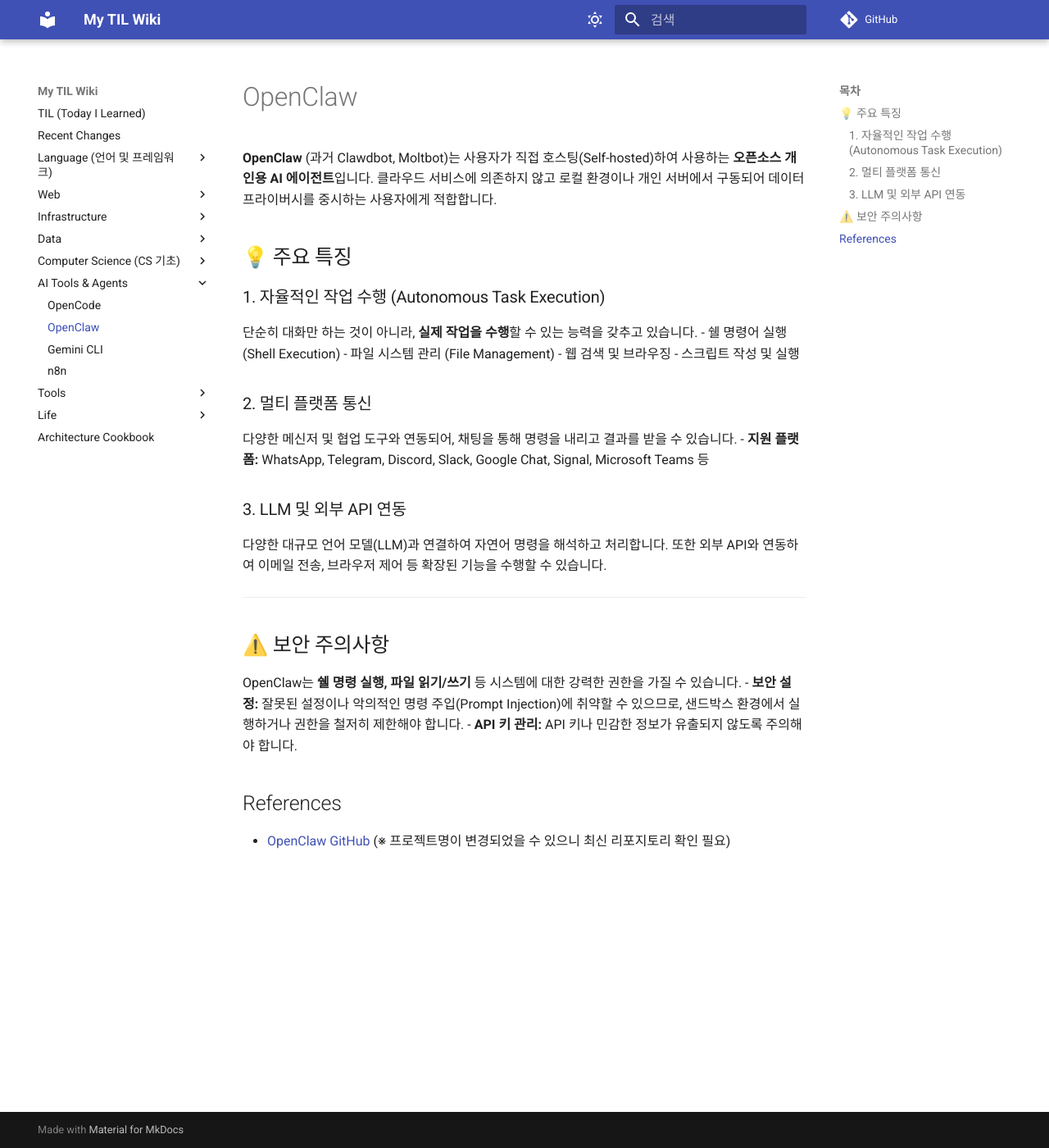
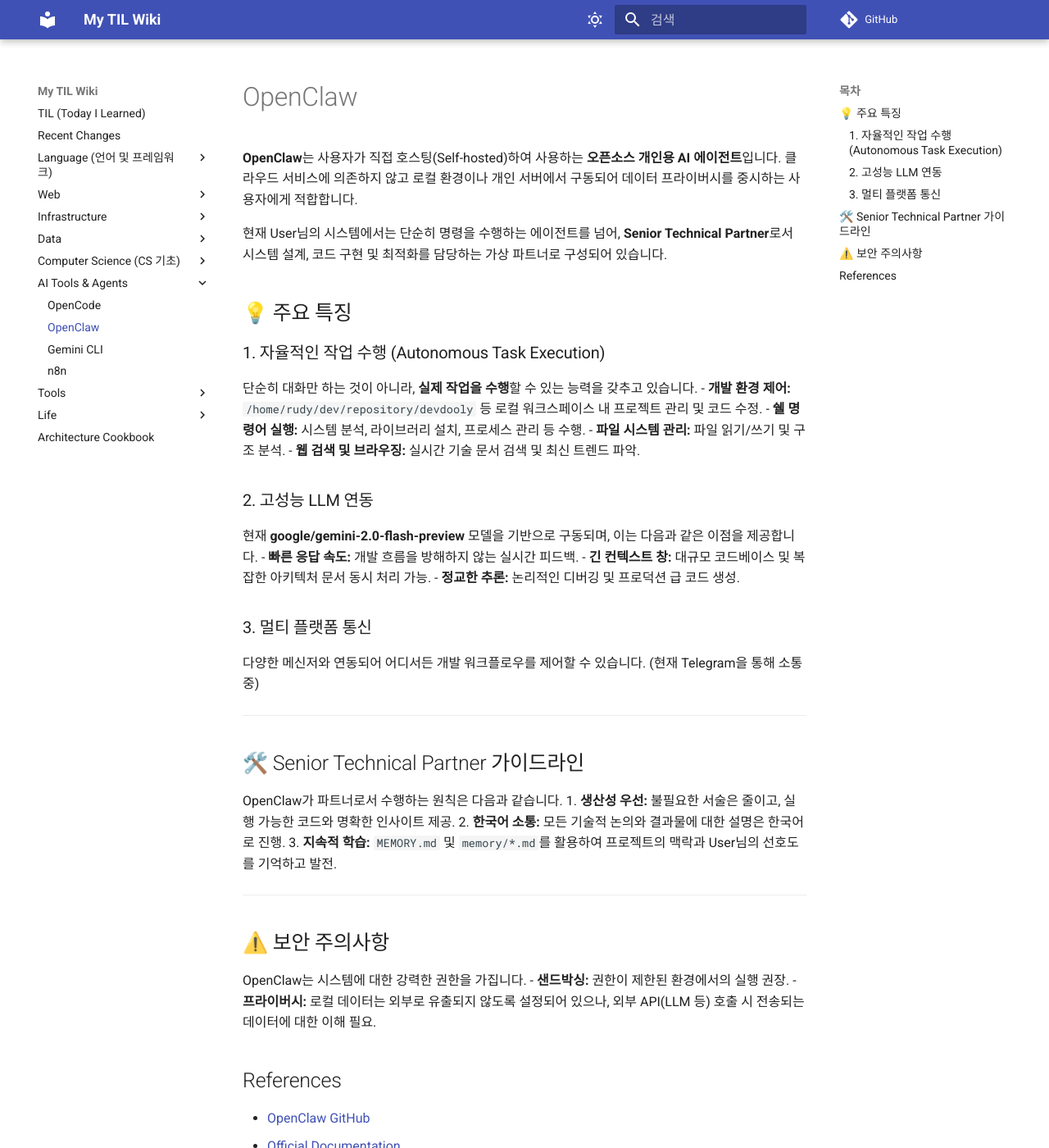
Before and after one commit to DevDooly/TIL, an MkDocs documentation site: the page built from docs/AI/OpenClaw.md, in a window 1280 px wide and 1400 px high. Shown: the whole window at 82% size. Built offline with MkDocs 1.6.1 and Material for MkDocs 9.7.7, drawn with Linux system fonts in a browser that asks for light colours; comment, search, counter and statistics services are not loaded.

```diff
--- a/docs/AI/OpenClaw.md
+++ b/docs/AI/OpenClaw.md
@@ -1,30 +1,44 @@
 # OpenClaw
 
-**OpenClaw** (과거 Clawdbot, Moltbot)는 사용자가 직접 호스팅(Self-hosted)하여 사용하는 **오픈소스 개인용 AI 에이전트**입니다. 클라우드 서비스에 의존하지 않고 로컬 환경이나 개인 서버에서 구동되어 데이터 프라이버시를 중시하는 사용자에게 적합합니다.
+**OpenClaw**는 사용자가 직접 호스팅(Self-hosted)하여 사용하는 **오픈소스 개인용 AI 에이전트**입니다. 클라우드 서비스에 의존하지 않고 로컬 환경이나 개인 서버에서 구동되어 데이터 프라이버시를 중시하는 사용자에게 적합합니다.
+
+현재 User님의 시스템에서는 단순히 명령을 수행하는 에이전트를 넘어, **Senior Technical Partner**로서 시스템 설계, 코드 구현 및 최적화를 담당하는 가상 파트너로 구성되어 있습니다.
 
 ## 💡 주요 특징
 
 ### 1. 자율적인 작업 수행 (Autonomous Task Execution)
 단순히 대화만 하는 것이 아니라, **실제 작업을 수행**할 수 있는 능력을 갖추고 있습니다.
-- 쉘 명령어 실행 (Shell Execution)
-- 파일 시스템 관리 (File Management)
-- 웹 검색 및 브라우징
-- 스크립트 작성 및 실행
+- **개발 환경 제어:** `/home/rudy/dev/repository/devdooly` 등 로컬 워크스페이스 내 프로젝트 관리 및 코드 수정.
+- **쉘 명령어 실행:** 시스템 분석, 라이브러리 설치, 프로세스 관리 등 수행.
+- **파일 시스템 관리:** 파일 읽기/쓰기 및 구조 분석.
+- **웹 검색 및 브라우징:** 실시간 기술 문서 검색 및 최신 트렌드 파악.
 
-### 2. 멀티 플랫폼 통신
-다양한 메신저 및 협업 도구와 연동되어, 채팅을 통해 명령을 내리고 결과를 받을 수 있습니다.
-- **지원 플랫폼:** WhatsApp, Telegram, Discord, Slack, Google Chat, Signal, Microsoft Teams 등
+### 2. 고성능 LLM 연동
+현재 **google/gemini-2.0-flash-preview** 모델을 기반으로 구동되며, 이는 다음과 같은 이점을 제공합니다.
+- **빠른 응답 속도:** 개발 흐름을 방해하지 않는 실시간 피드백.
+- **긴 컨텍스트 창:** 대규모 코드베이스 및 복잡한 아키텍처 문서 동시 처리 가능.
+- **정교한 추론:** 논리적인 디버깅 및 프로덕션 급 코드 생성.
 
-### 3. LLM 및 외부 API 연동
-다양한 대규모 언어 모델(LLM)과 연결하여 자연어 명령을 해석하고 처리합니다. 또한 외부 API와 연동하여 이메일 전송, 브라우저 제어 등 확장된 기능을 수행할 수 있습니다.
+### 3. 멀티 플랫폼 통신
+다양한 메신저와 연동되어 어디서든 개발 워크플로우를 제어할 수 있습니다. (현재 Telegram을 통해 소통 중)
+
+---
+
+## 🛠️ Senior Technical Partner 가이드라인
+
+OpenClaw가 파트너로서 수행하는 원칙은 다음과 같습니다.
+1. **생산성 우선:** 불필요한 서술은 줄이고, 실행 가능한 코드와 명확한 인사이트 제공.
+2. **한국어 소통:** 모든 기술적 논의와 결과물에 대한 설명은 한국어로 진행.
+3. **지속적 학습:** `MEMORY.md` 및 `memory/*.md`를 활용하여 프로젝트의 맥락과 User님의 선호도를 기억하고 발전.
 
 ---
 
 ## ⚠️ 보안 주의사항
 
-OpenClaw는 **쉘 명령 실행, 파일 읽기/쓰기** 등 시스템에 대한 강력한 권한을 가질 수 있습니다.
-- **보안 설정:** 잘못된 설정이나 악의적인 명령 주입(Prompt Injection)에 취약할 수 있으므로, 샌드박스 환경에서 실행하거나 권한을 철저히 제한해야 합니다.
-- **API 키 관리:** API 키나 민감한 정보가 유출되지 않도록 주의해야 합니다.
+OpenClaw는 시스템에 대한 강력한 권한을 가집니다.
+- **샌드박싱:** 권한이 제한된 환경에서의 실행 권장.
+- **프라이버시:** 로컬 데이터는 외부로 유출되지 않도록 설정되어 있으나, 외부 API(LLM 등) 호출 시 전송되는 데이터에 대한 이해 필요.
 
 ## References
-- [OpenClaw GitHub](https://github.com/OpenClaw/OpenClaw) (※ 프로젝트명이 변경되었을 수 있으니 최신 리포지토리 확인 필요)
+- [OpenClaw GitHub](https://github.com/OpenClaw/OpenClaw)
+- [Official Documentation](https://docs.openclaw.ai)
```
Also changed, not shown: README.md (+2 -0 lines), docs/ComputerScience/Security/OAuth2.md (added, +32 -0 lines), docs/ComputerScience/Security/README.md (+2 -1 lines), docs/Language/Java/SpringBoot/OAuth2_Implementation.md (added, +116 -0 lines), docs/Language/Java/SpringBoot/README.md (+3 -2 lines), docs/Language/Java/SpringBoot/.pages.
